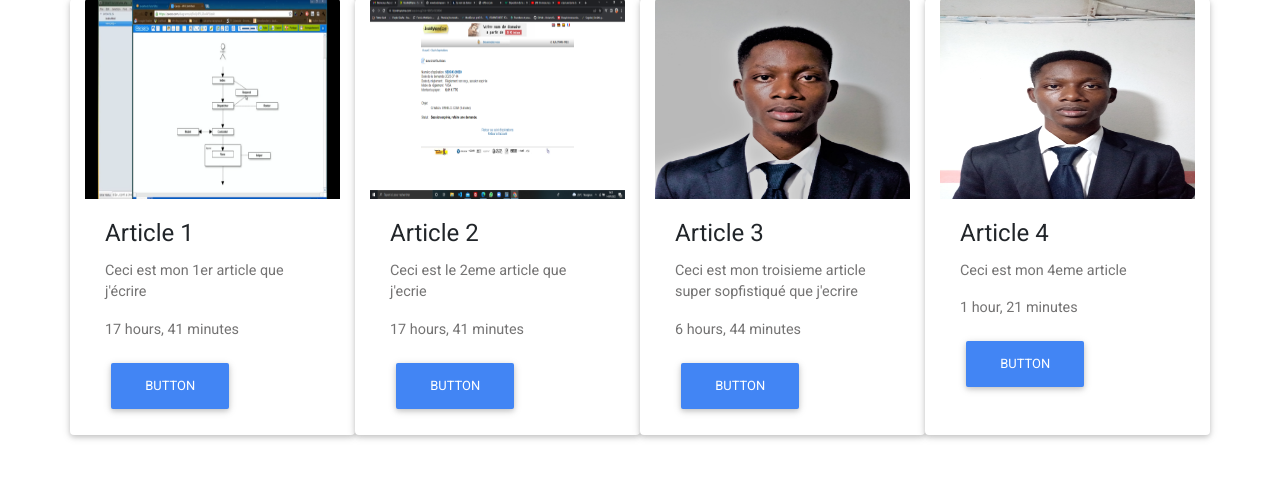
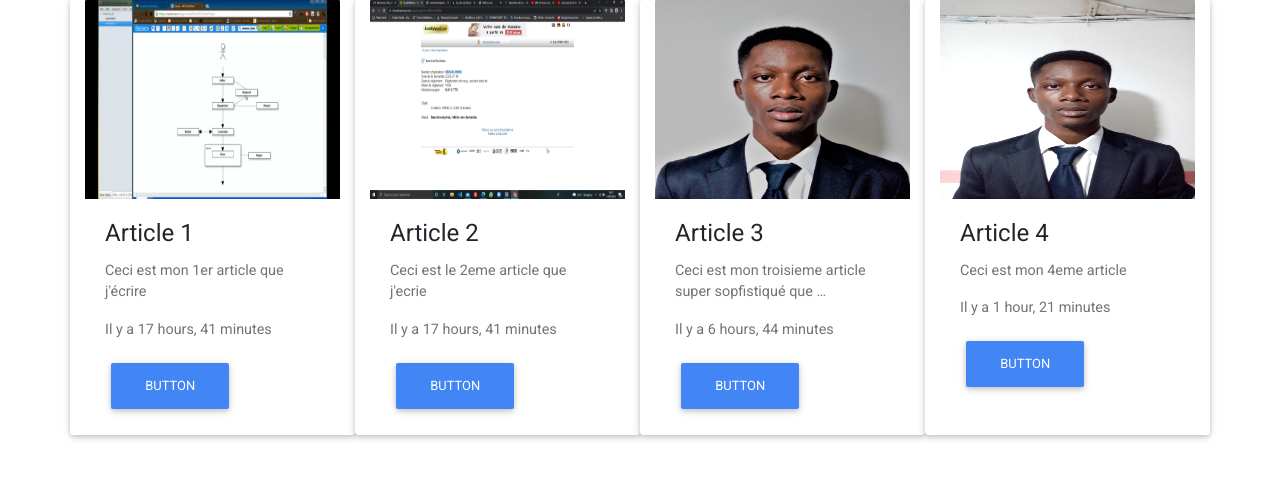
Before and after one commit to Univers10/first_django_project, a Django app: page / in a window 1280 px wide. Shown: the part 57-536 px from the top of the page. Run offline with Django 4.2, Linux system fonts and the light colour scheme; data comes from the database, SQL or seed files in the repository; some libraries are stand-ins or nearby versions.

Commit message:
Ajout de Truncatewords dans l'index pour gerer la taille des mots a aficher dans l'article

```diff
--- a/blog/templates/index.html
+++ b/blog/templates/index.html
@@ -1,6 +1,6 @@
 <!DOCTYPE html>
 {% load static %}
-<html lang="fr">
+<html lang="en">
 <head>
   <meta charset="UTF-8">
   <meta name="viewport" content="width=device-width, initial-scale=1, shrink-to-fit=no">
@@ -35,8 +35,8 @@
                 <!-- Title -->
                 <h4 class="card-title"><a>{{ article.title }}</a></h4>
                 <!-- Text -->
-                <p class="card-text">{{ article.desc}}</p>
-                <p class="card-text">{{ article.created_at | timesince}}</p>
+                <p class="card-text">{{ article.desc | truncatewords:8}}</p>
+                <p class="card-text">Il y a {{ article.created_at | timesince}}</p>
                 <!-- Button -->
                 <a href="#" class="btn btn-primary">Button</a>
 
```
